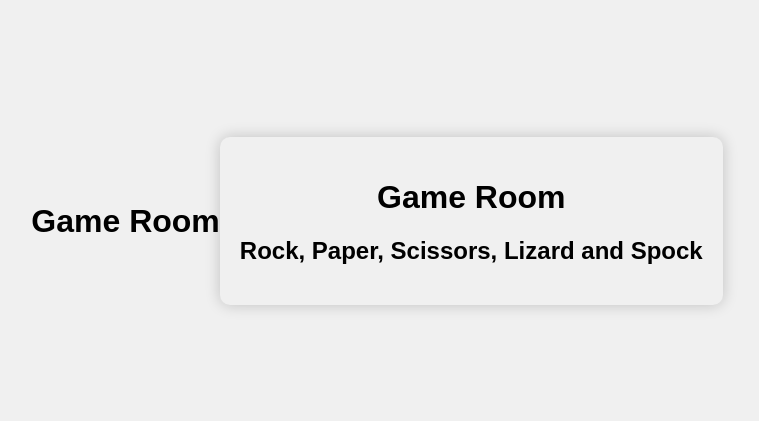
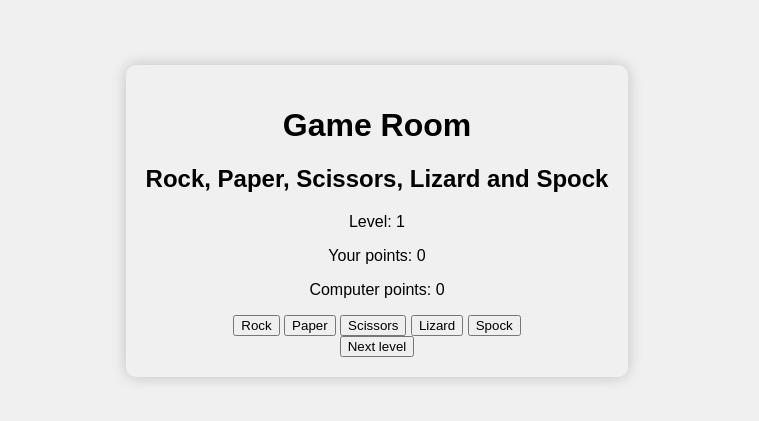
Before and after one commit to creanorcode/project_2, a plain HTML site: page index.html in a window 1280 px wide. Shown: the part 179-600 px from the top of the page, without its empty margins (263-1022 px from the left). Drawn offline with Linux system fonts and the light colour scheme.

Commit message:
Code the structure of html, layout, classes, id

```diff
--- a/assets/css/style.css
+++ b/assets/css/style.css
@@ -8,11 +8,6 @@ body {
     background-color: #f0f0f0;
 }
 
-.site-title {
-    display: flex;
-    text-align: center;
-}
-
 .game-container {
     text-align: center;
     background-color: #f0f0f0;
@@ -20,3 +15,15 @@ body {
     border-radius: 10px;
     box-shadow: 0 0 15px rgba(0, 0, 0, 0.2);
 }
+
+.choices {
+
+}
+
+.choice {
+
+}
+
+#result {
+
+}
--- a/index.html
+++ b/index.html
@@ -8,27 +8,29 @@
 </head>
 
 <body>
-    <div class="site-title">
-        <h1>Game Room</h1>
-    </div>
     <div class="game-container">
         <h1>Game Room</h1>
         <h2>Rock, Paper, Scissors, Lizard and Spock</h2>
-        <div class="">
-
+        <div id="level">
+            Level: <span id="current-level">1</span>
         </div>
 
-        <div class="">
-
+        <div id="scoreboard">
+            <p>Your points: <span id="player-score">0</span></p>
+            <p>Computer points: <span id="computer-score">0</span></p>
         </div>
 
-        <div class="">
-
+        <div class="choices">
+            <button class="choice" data-choice="rock">Rock</button>
+            <button class="choice" data-choice="paper">Paper</button>
+            <button class="choice" data-choice="scissors">Scissors</button>
+            <button class="choice" data-choice="lizard">Lizard</button>
+            <button class="choice" data-choice="spock">Spock</button>
         </div>
+        <div id="result"></div>
+        <button id="next-level">Next level</button>
 
     </div>
-
-
 
     <script src="assets/js/script.js"></script>
 </body>
```
